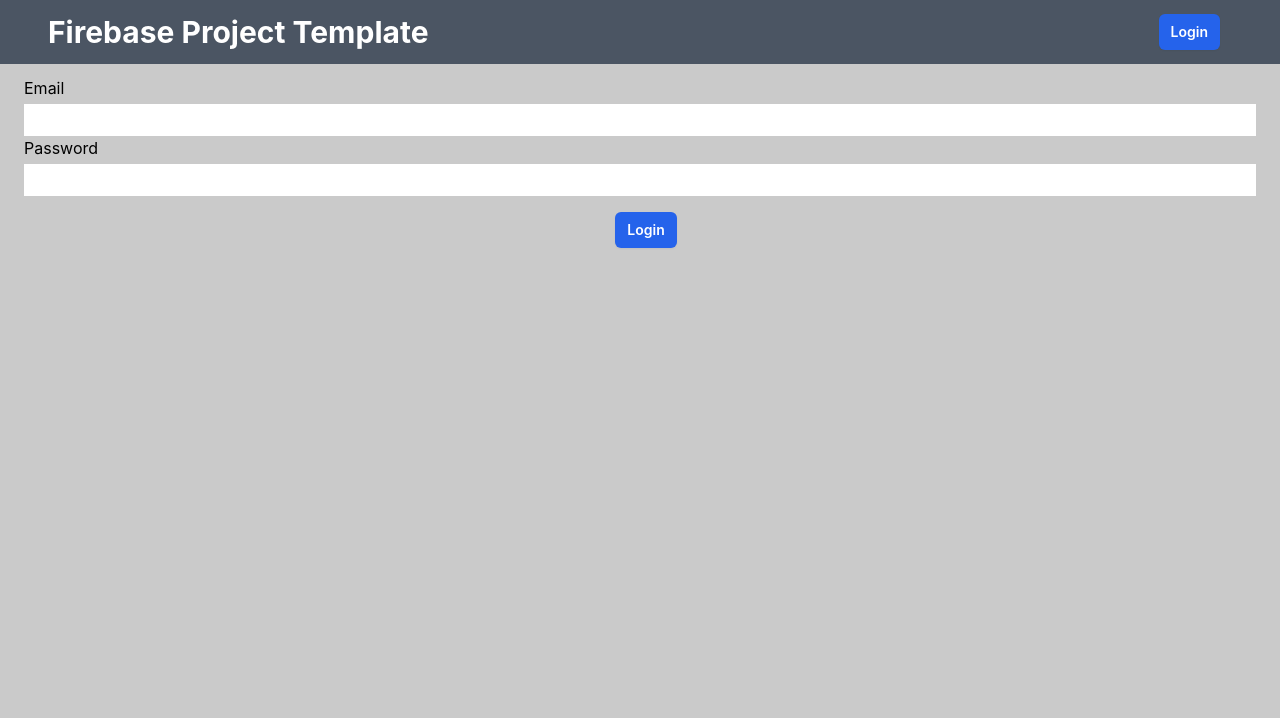
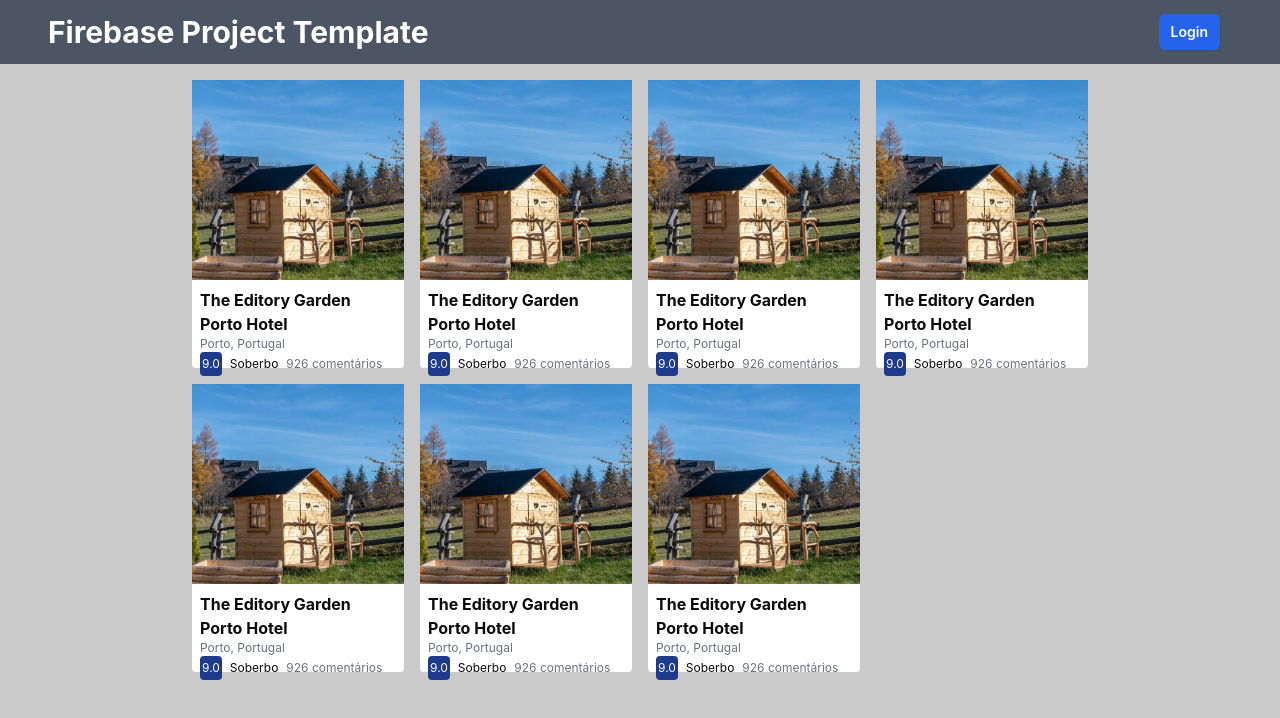
Before and after one commit to ricardolsousa/rent-spaces, a React (Create React App) app: page /spaces in a window 1280 px wide. Before the commit this address led to /login. Shown: the top 718 px of the page. Built offline with nearby package versions, Linux system fonts and the light colour scheme.

Commit message:
feat: created SpacesPage and SpaceCard component

```diff
--- a/src/App.tsx
+++ b/src/App.tsx
@@ -8,6 +8,7 @@ import RegisterPage from "./pages/authentication/register/RegisterPage";
 import LoginPage from "./pages/authentication/login/LoginPage";
 import { getUserById } from "./services/authentication/AuthenticationService";
 import { getUserDetailsReducer } from "./store/auth/authSlice";
+import SpacesPage from "./pages/spaces/SpacesPage";
 
 function App() {
   const dispatch = useDispatch();
@@ -37,19 +38,23 @@ function App() {
       <Router>
         <Navbar />
         <div className="py-16">
+          <Routes>
             {isAuthenticated && (
-            <Routes>
+              <>
                 <Route path="/" element={<div>Homepage</div>} />
-            </Routes>
+                <Route path="*" element={<Navigate to="/" replace />} />
+              </>
             )}
             {!isAuthenticated && (
-            <Routes>
-              {/* Auth routes */}
+              <>
                 <Route path="/register" element={<RegisterPage />} />
                 <Route path="/login" element={<LoginPage />} />
                 <Route path="*" element={<Navigate to="/login" replace />} />
+              </>
+            )}
+            {/* Route accessible to anyone */}
+            <Route path="/spaces" element={<SpacesPage />} />
           </Routes>
-          )}
         </div>
       </Router>
     </div>
--- /dev/null
+++ b/src/components/spaces/space-card/SpaceCard.tsx
@@ -0,0 +1,33 @@
+type SpaceCardProps = {
+  space: any;
+};
+
+const SpaceCard = ({ space }: SpaceCardProps) => {
+  return (
+    <div className="rounded bg-white h-72 w-full flex flex-col">
+      <img
+        src="images/spaces.webp"
+        alt=""
+        className="w-full object-cover"
+        style={{ height: "200px" }}
+      />
+      <div className="flex flex-col flex-auto p-2">
+        <div className="flex flex-col flex-auto">
+          <h3 className="font-bold text-base text-neutral-950">
+            The Editory Garden Porto Hotel
+          </h3>
+          <span className="text-xs text-gray-500">Porto, Portugal</span>
+        </div>
+        <div className="flex flex-auto items-center gap-2">
+          <div className="text-xs rounded bg-blue-900 flex items-center justify-center px-0.5 py-1 text-white">
+            9.0
+          </div>
+          <span className="text-xs text-neutral-950">Soberbo</span>
+          <span className="text-xs text-gray-500">926 comentários</span>
+        </div>
+      </div>
+    </div>
+  );
+};
+
+export default SpaceCard;
--- /dev/null
+++ b/src/pages/spaces/SpacesPage.tsx
@@ -0,0 +1,18 @@
+import SpaceCard from "../../components/spaces/space-card/SpaceCard";
+
+const SpacesPage = () => {
+  return (
+    <div className="py-4 px-48">
+      <div className="grid grid-cols-4 gap-4">
+        <SpaceCard space={null} />
+        <SpaceCard space={null} />
+        <SpaceCard space={null} />
+        <SpaceCard space={null} />
+        <SpaceCard space={null} />
+        <SpaceCard space={null} />
+        <SpaceCard space={null} />
+      </div>
+    </div>
+  );
+};
+export default SpacesPage;
```
Also changed, not shown: public/images/spaces.webp (added). Lines whose indentation alone changed are shown as unchanged.
